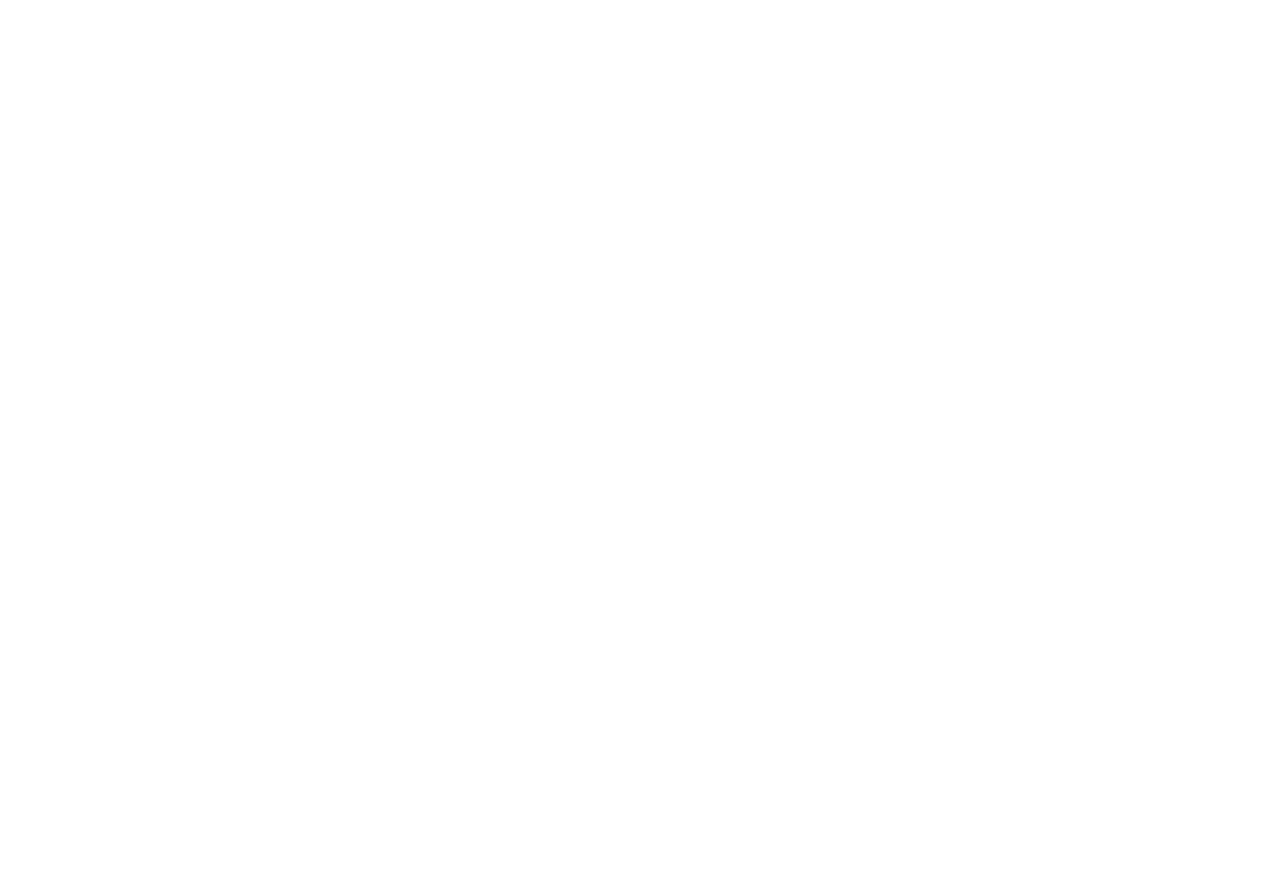
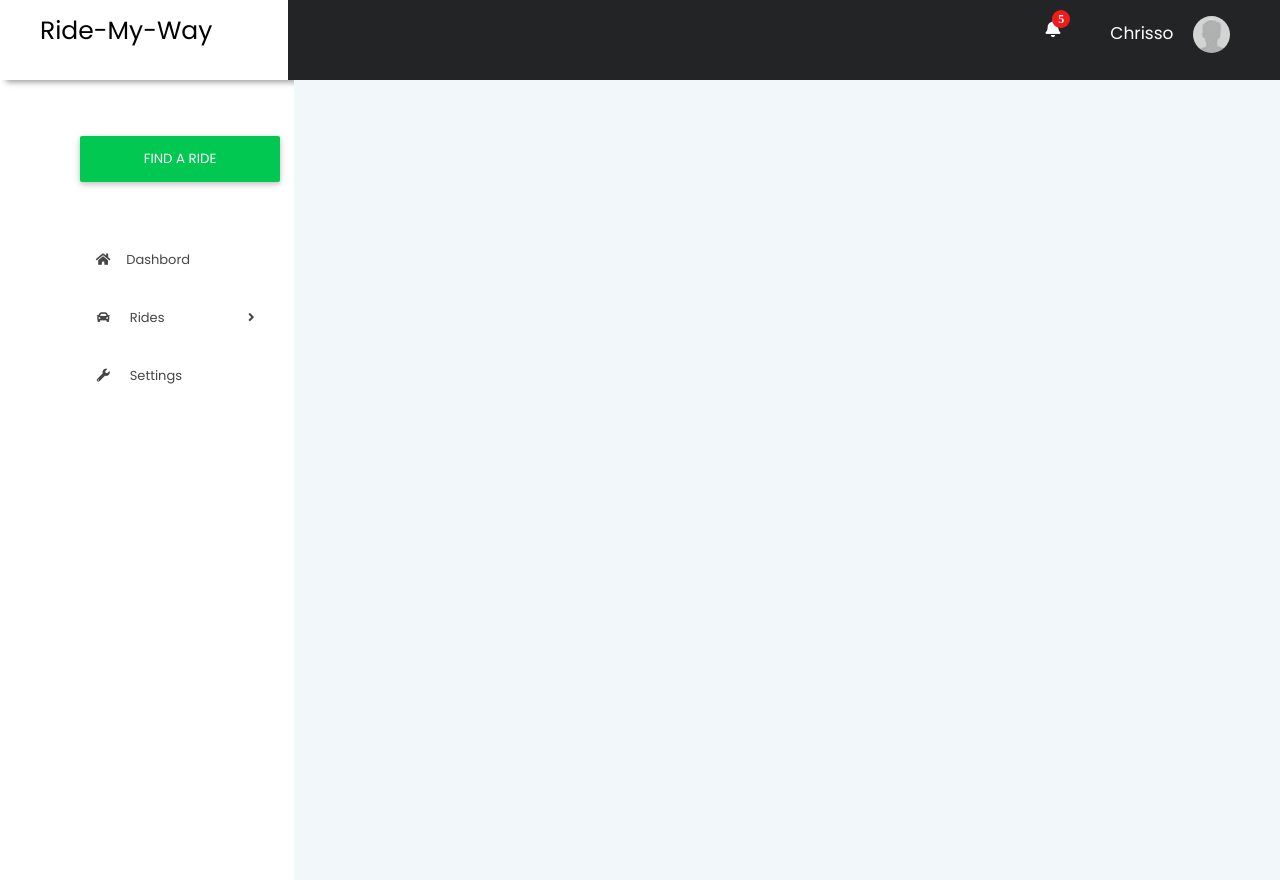
Before and after one commit to chrisoemma/ride-my-way, a React (Create React App) app in the folder front-end/: page /previous_rides in a window 1280 px wide. Before the commit the page ends 800 px from the top, so only its background shows below. Built offline with nearby package versions, Linux system fonts and the light colour scheme.

Commit message:
Add plane previous rides component

```diff
--- a/front-end/src/App.js
+++ b/front-end/src/App.js
@@ -6,20 +6,18 @@
 import PassengerDashboard from './components/passenger/PassengerDashboard'
 import NewRide from './components/passenger/NewRide'
 import DriverProfile from './components/driver/DriverProfile'
+import PreviousRides from './components/passenger/PreviousRides'
 
 function App() {
   return (
     <Router>
       <div>
-        <Route exact path="/" render={props => (
-          <React.Fragment>
-            <Home />
-          </React.Fragment>
-        )} />
+        <Route exact path="/" component={Home} />
         <Route path="/passenger_profile" component={PassengerProfile} />
         <Route path="/passenger_dashboard" component={PassengerDashboard} />
         <Route path="/driver_profile" component={DriverProfile} />
         <Route path="/find_ride" component={NewRide} />
+        <Route path="/previous_rides" component={PreviousRides} />
       </div>
     </Router>
   );
--- /dev/null
+++ b/front-end/src/components/passenger/PreviousRides.js
@@ -0,0 +1,18 @@
+import React, { Component } from 'react'
+import Navbar from '../layouts/Navbar'
+import SideNav from '../layouts/SideNav'
+
+function PreviousRides() {
+    return (
+        <div>
+            <Navbar />
+            <SideNav />
+            <div className="main">
+            </div>
+        </div>
+
+    )
+
+}
+
+export default PreviousRides
```
